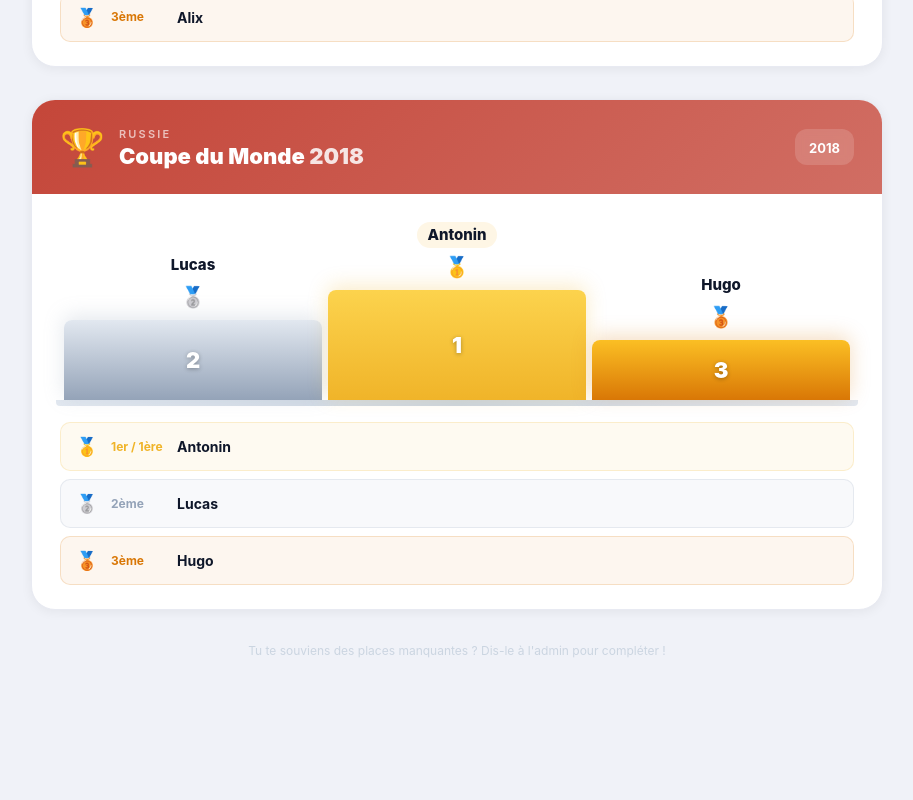
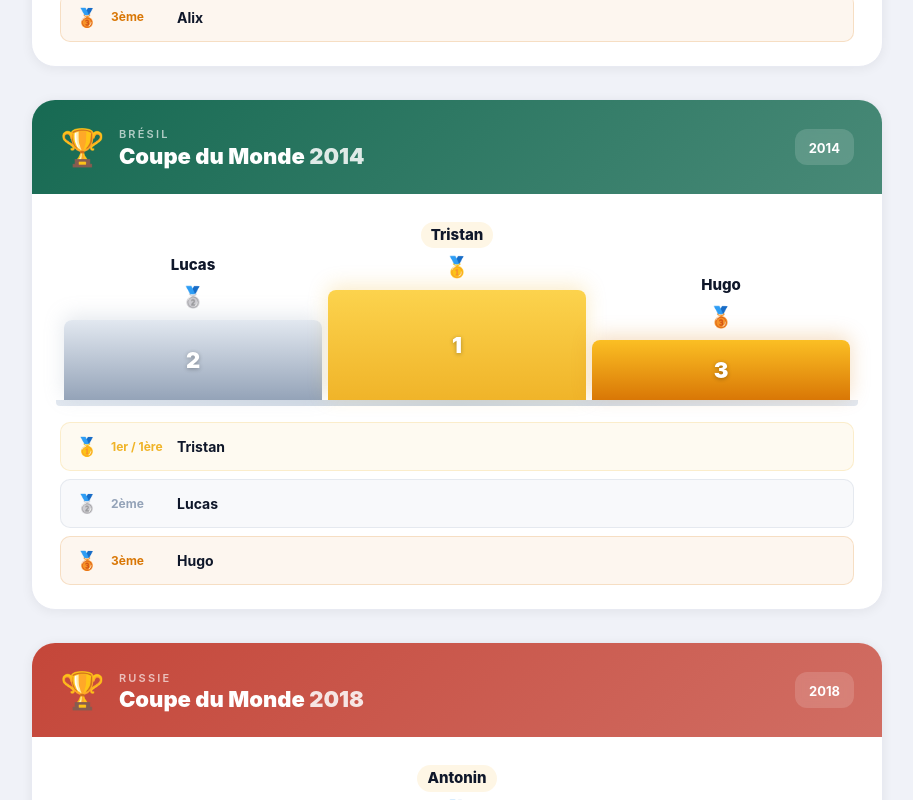
Before and after one commit to antolarp/mondial2026, a Next.js app: page /historique in a window 1280 px wide. Shown: the part 1800-2600 px from the top of the page, without its empty margins (183-1096 px from the left). Before the commit the page ends 2520 px from the top, so only its background shows below. Built offline with nearby package versions, Linux system fonts and the light colour scheme.

Commit message:
feat: historique CDM 2014 — Tristan 1er, Lucas 2ème, Hugo 3ème

```diff
--- a/app/historique/page.js
+++ b/app/historique/page.js
@@ -38,6 +38,19 @@ const COMPETITIONS = [
       { place: 1, noms: ['Aurélie'], medaille: '#f0b429' },
       { place: 2, noms: ['Lucas', 'Antonin'], medaille: '#94a3b8' },
       { place: 3, noms: ['Alix'], medaille: '#d97706' },
+    ],
+  },
+  {
+    id: 'cdm2014',
+    titre: 'Coupe du Monde',
+    annee: '2014',
+    pays: 'Brésil',
+    emoji: '🏆',
+    couleur: '#065f46',
+    podium: [
+      { place: 1, noms: ['Tristan'], medaille: '#f0b429' },
+      { place: 2, noms: ['Lucas'], medaille: '#94a3b8' },
+      { place: 3, noms: ['Hugo'], medaille: '#d97706' },
     ],
   },
   {
```
